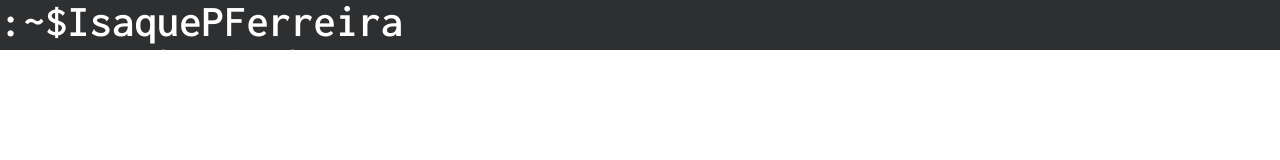
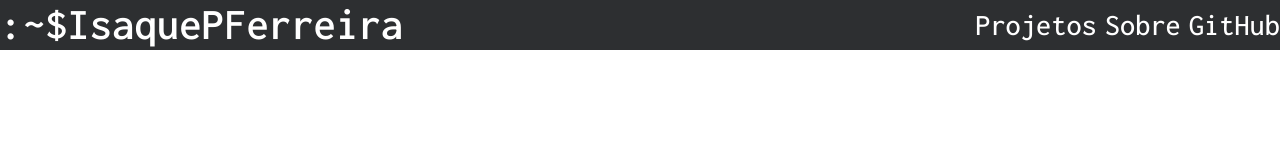
Before and after one commit to IsaquePFerreira/isaquepferreira.github.io, a website built with Vite: page src/index.html in a window 1280 px wide. Built offline with nearby package versions, Linux system fonts and the light colour scheme.

Commit message:
Add display flex in MainHeader

```diff
--- a/src/components/MainHeader/index.js
+++ b/src/components/MainHeader/index.js
@@ -7,9 +7,11 @@ function MainHeader() {
     return `
         <header class="main-header">
         ${MainTitle()}
-        ${ActionOption("#projects", "Projetos")}
-        ${ActionOption("#about", "Sobre")}
-        ${ActionOption("#github", "GitHub")}
+        <nav>
+            ${ActionOption("#projects", "Projetos")}
+            ${ActionOption("#about", "Sobre")}
+            ${ActionOption("#github", "GitHub")}
+        </nav>
         </header>
     `;
 }
--- a/src/components/MainHeader/style.css
+++ b/src/components/MainHeader/style.css
@@ -1,4 +1,7 @@
 .main-header {
+    display: flex;
+    align-items: center;
+    justify-content: space-between;
     background-color: var(--gray);
     height: 50px;
 }
```
